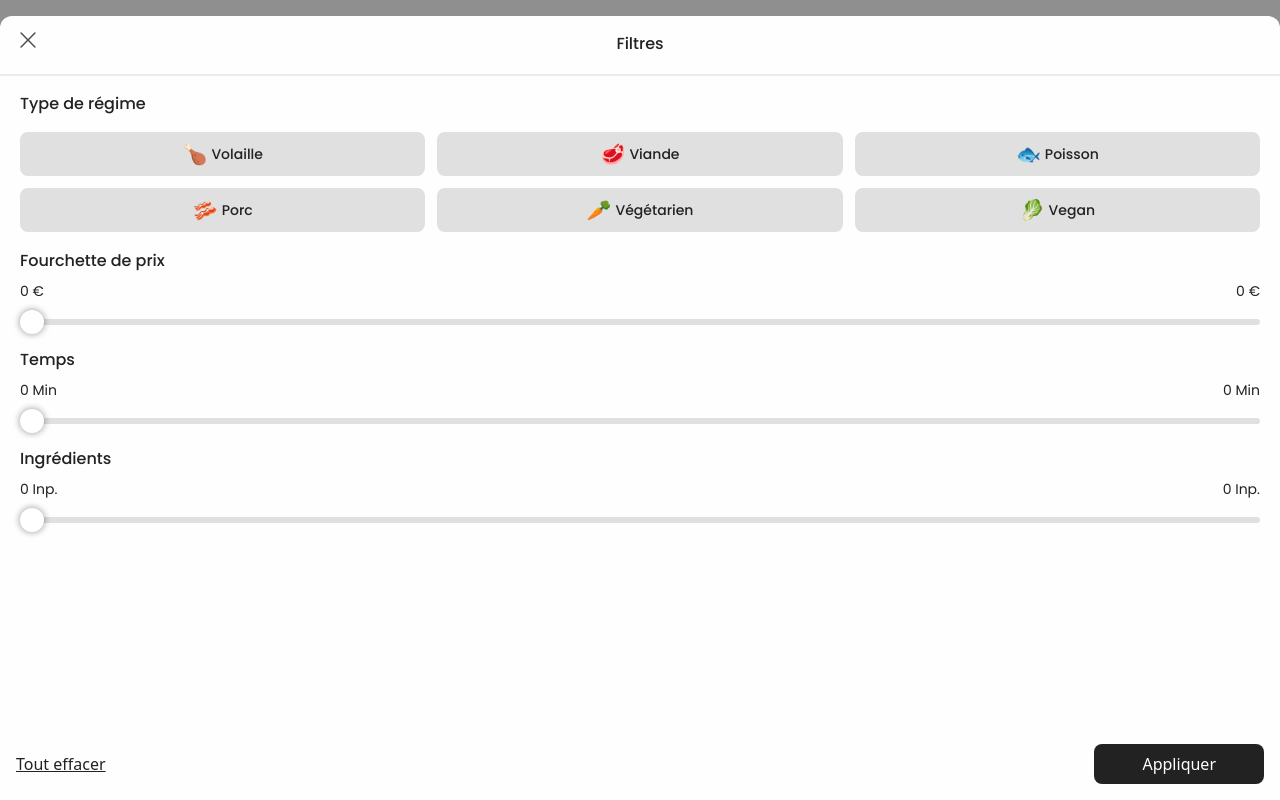
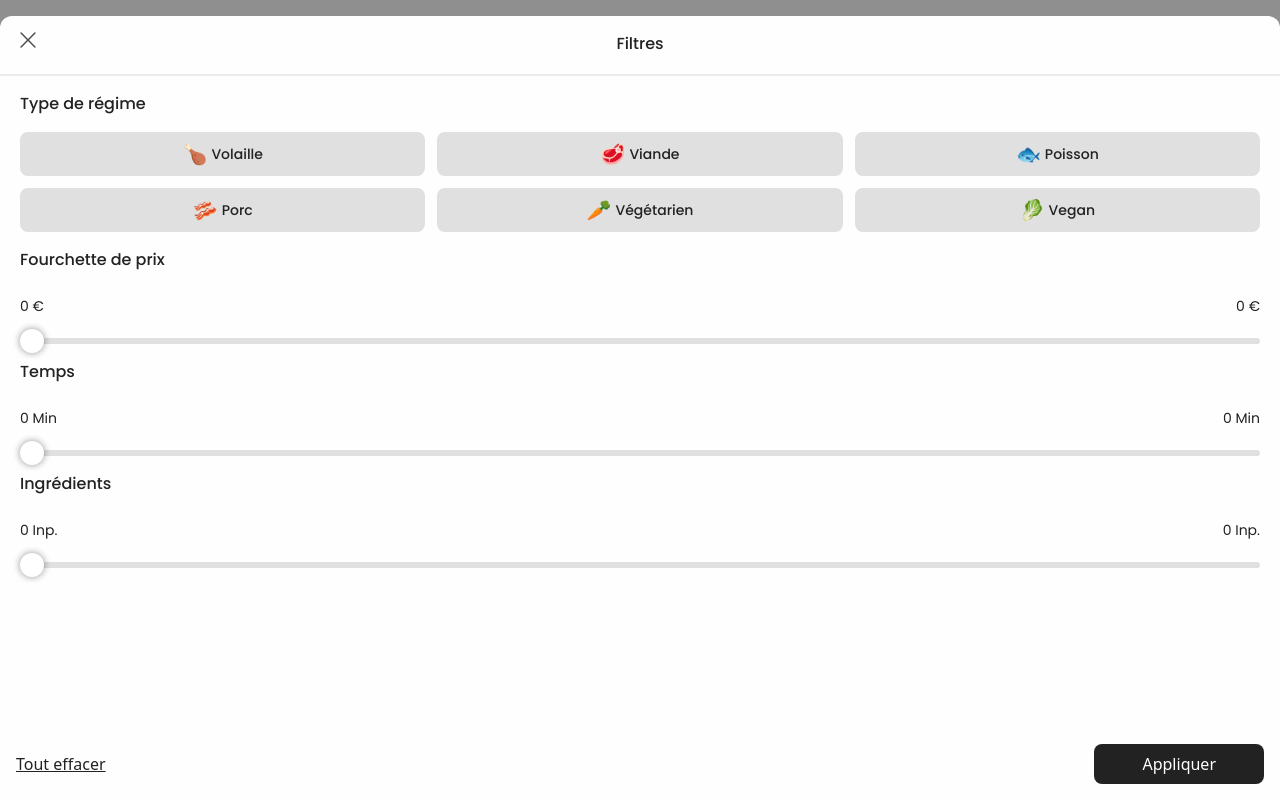
Before and after one commit to BundleeStudio/FoodApp, a React (Create React App) app in the folder client/: page /home in a window 1280 px wide. Both pictures are taken after a click on the button 1235 px from the left and 40 px from the top of the page. Built offline with nearby package versions, Linux system fonts and the light colour scheme.

Commit message:
feat : add React.memo

```diff
--- a/client/src/components/cardReceipt.tsx
+++ b/client/src/components/cardReceipt.tsx
@@ -1,7 +1,9 @@
+import React from "react";
+
 function Card({title, img, time, ingredient, food, price}: {title:string, img:string, time:string, ingredient:string, food:string, price:string}) {
 
     return (
-        <div className='w-full h-full'>
+        <>
           <div className='w-full h-64'>
             <img src={img} alt={title} className='w-full h-full rounded-lg object-cover object-center'/>
           </div>
@@ -18,8 +20,8 @@ function Card({title, img, time, ingredient, food, price}: {title:string, img:st
             <span className='text-xl'>{food}</span>
             <span className='font-PoppinsRegular text-sm text-smoky justify-self-end'>~{price}€</span>
           </div>
-        </div>
+        </>
     );
 }
 
-export default Card;
+export default React.memo(Card);
--- a/client/src/components/filterRange.tsx
+++ b/client/src/components/filterRange.tsx
@@ -1,39 +1,42 @@
-import { useState } from "react";
+import React, { useState } from "react";
 
-function filterRange({range}: {range: 'price' | 'time' | 'ingredient'}) {
+function FilterRange({range}: {range: 'price' | 'time' | 'ingredient'}) {
     let title = ''
     let type = ''
+    let MAX = 0
+
+    if(range=== 'price') {
+      title = 'Fourchette de prix'
+      type = '€'
+      MAX = 4
+    } else if(range === 'time') {
+      title = 'Temps'
+      type = 'Min'
+      MAX = 15
+    } else if(range === 'ingredient') {
+      title = 'Ingrédients'
+      type = 'Inp.'
+      MAX = 8
+    }
 
   // eslint-disable-next-line react-hooks/rules-of-hooks
   const [value, setValue] = useState(0);
-    const MAX = 10;
     const getBackgroundSize = () => {
       return {
         backgroundSize: `${(value * 100) / MAX}% 100%`,
       };
     };
 
-  if(range=== 'price') {
-    title = 'Fourchette de prix'
-    type = '€'
-  } else if(range === 'time') {
-    title = 'Temps'
-    type = 'Min'
-  } else if(range === 'ingredient') {
-    title = 'Ingrédients'
-    type = 'Inp.'
-  }
-
   return (
-    <div>
+    <>
       <span className='font-PoppinsMedium text-base'>{title}</span>
       <div className='font-PoppinsRegular text-sm flex justify-between mt-2 mb-1.5'>
           <span>0 {type}</span>
           <span>{value} {type}</span>
       </div>
       <input type="range" min="0" max={MAX} onChange={(e: { target: { value: any; }; }) => setValue(e.target.value)} style={getBackgroundSize()} value={value} className='w-full h-1.5 bg-greys-300 bg-no-repeat rounded-full bg-gradient-to-r from-black to-black'/>
-    </div>
+    </>
   );
 }
 
-export default filterRange;
+export default React.memo(FilterRange);
--- a/client/src/components/filterType.tsx
+++ b/client/src/components/filterType.tsx
@@ -1,12 +1,11 @@
-import { useState } from "react";
+import React, { useState } from "react";
 
-function filterType({food}: {food: 'fish' | 'beef' | 'chicken' | 'vegetarian' | 'vegan' | 'pig'}) {
+function FilterType({food}: {food: 'fish' | 'beef' | 'chicken' | 'vegetarian' | 'vegan' | 'pig'}) {
   let icon = ''
   let name = ''
 
-
   // eslint-disable-next-line react-hooks/rules-of-hooks
-  let [clickedButton, setClickedButton] = useState(false);
+  const [clickedButton, setClickedButton] = useState(false);
 
   if(food=== 'fish') {
     icon = '🐟'
@@ -29,11 +28,11 @@ function filterType({food}: {food: 'fish' | 'beef' | 'chicken' | 'vegetarian' |
   }
 
   return (
-    <div onClick={() => {clickedButton === false ? setClickedButton(clickedButton = true) : setClickedButton(clickedButton = false)}} className={clickedButton === false ? "flex items-center justify-center cursor-pointer font-PoppinsMedium py-2 bg-greys-300 text-smoky rounded-lg" : "flex items-center justify-center cursor-pointer font-PoppinsMedium py-2 bg-smoky text-snow rounded-lg" }>
+    <div onClick={() => {setClickedButton(!clickedButton)}} className={!clickedButton ? "flex items-center justify-center cursor-pointer font-PoppinsMedium py-2 bg-greys-300 text-smoky rounded-lg" : "flex items-center justify-center cursor-pointer font-PoppinsMedium py-2 bg-smoky text-snow rounded-lg" }>
       <span className="text-xl mr-1">{icon}</span>
       <span className="text-sm">{name}</span>
     </div>
   );
 }
 
-export default filterType;
+export default React.memo(FilterType);
```
Lines whose indentation alone changed are shown as unchanged.
